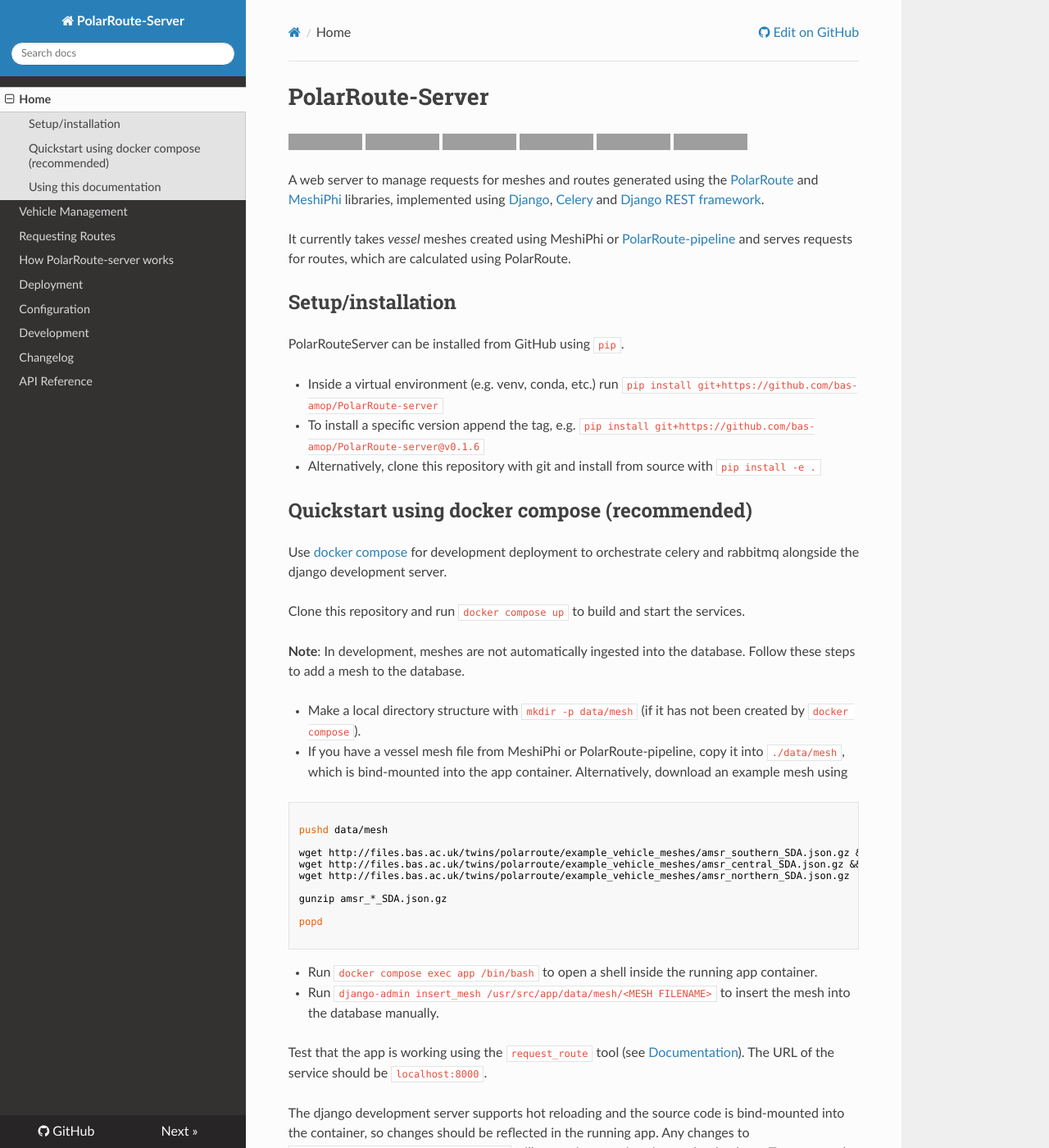
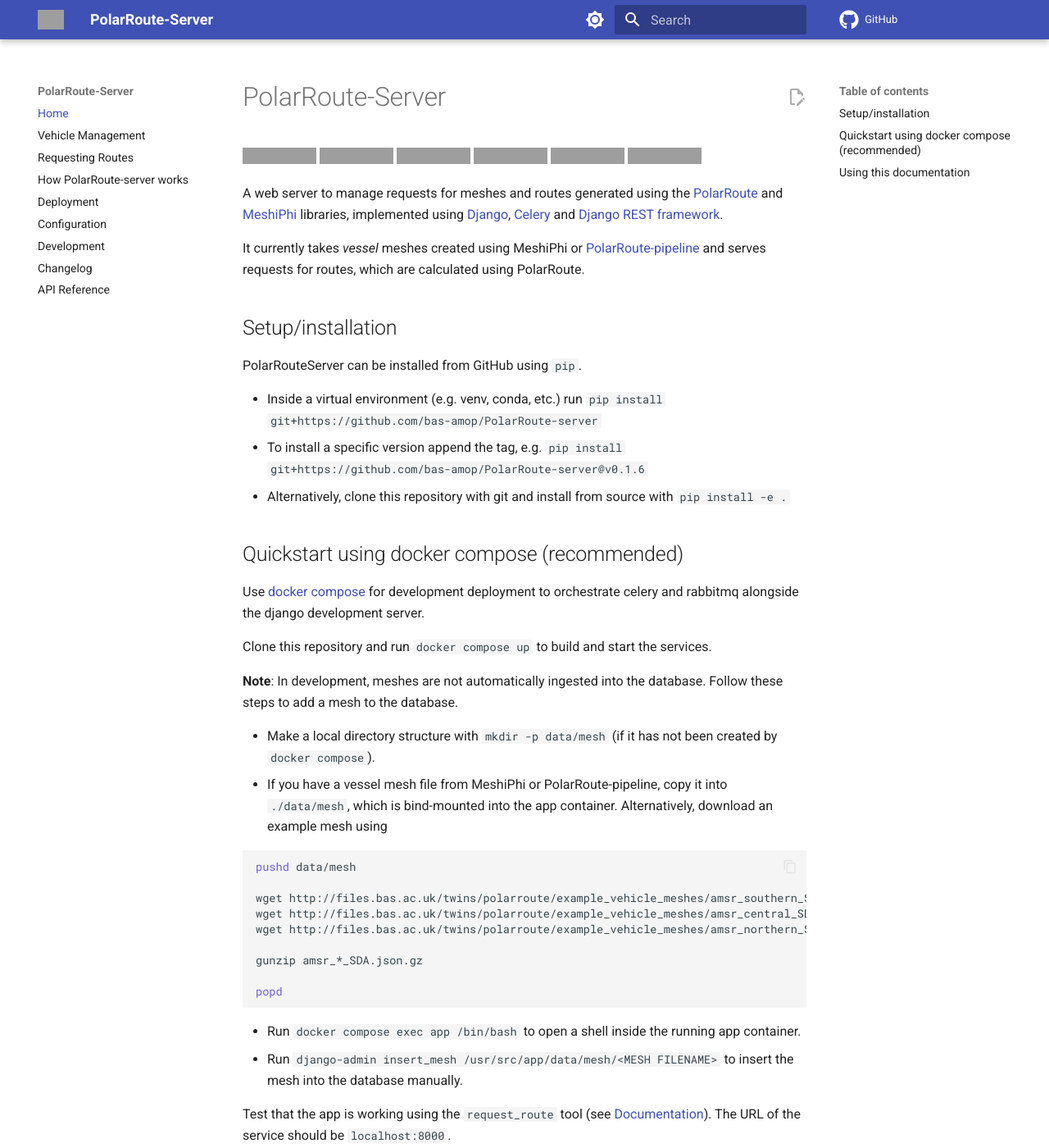
Before and after one commit to bas-amop/PolarRoute-server, an MkDocs documentation site: the page built from docs/index.md, in a window 1280 px wide and 1400 px high. Shown: the whole window at 82% size. Built offline with MkDocs 1.6.1 and Material for MkDocs 9.7.7, drawn with Linux system fonts in a browser that asks for light colours; nearby versions of some CDN libraries; comment, search, counter and statistics services are not loaded; some of the changed text lies outside the part shown; grey boxes are pictures that could not be loaded.

Commit message:
use material; tidy up and add some meagre docstrings

```diff
--- a/mkdocs.yml
+++ b/mkdocs.yml
@@ -1,10 +1,47 @@
 site_name: PolarRoute-Server
 repo_url: https://github.com/bas-amop/polarroute-server/
 edit_uri: edit/main/docs/
-theme: readthedocs
+theme:
+  name: material
+  logo: https://cdn.web.bas.ac.uk/bas-style-kit/0.7.3/img/logos-symbols/bas-roundel-inverse-transparent-64.png
+  favicon: https://cdn.web.bas.ac.uk/bas-style-kit/0.7.3/img/favicon/favicon-16x16.png
+  icon:
+    repo: fontawesome/brands/github
+  features:
+    # Enables copying of code blocks
+    - content.code.copy
+    # Enables "edit this page" to contribute to docs
+    - content.action.edit
+  palette:
+    # Palette toggle for light mode
+    - media: "(prefers-color-scheme: light)"
+      scheme: default
+      primary: indigo
+      toggle:
+        icon: material/brightness-7
+        name: Switch to dark mode
+    # Palette toggle for dark mode
+    - media: "(prefers-color-scheme: dark)"
+      scheme: slate
+      primary: indigo
+      toggle:
+        icon: material/brightness-4
+        name: Switch to light mode
+
 plugins:
   - search
-  - mkdocstrings
+  - mkdocstrings:
+      handlers:
+        python:
+          paths:
+            - polarrouteserver
+          options:
+            docstring_style: google
+            # show_object_full_path: true
+            merge_init_into_class: true
+            show_docstring_functions: true
+            show_docstring_classes: true
+            show_source: false
   - mkdocs-autoapi:
       autoapi_ignore:
         - "manage.py"
@@ -18,15 +55,15 @@
         - "polarrouteserver/celery.py"
         - "polarrouteserver/urls.py"
         - "polarrouteserver/wsgi.py"
+        - "polarrouteserver/_version.py"
         - "tests/*"
-      autoapi_file_patterns:
-        - "*.py"
+      # autoapi_file_patterns:
+      #   - "*.py"
       autoapi_add_nav_entry: Python Package API Reference
   - include-markdown:
       rewrite_relative_urls: true
   - render_swagger
-markdown_extensions:
-  - attr_list
+
 nav:
   - Home: index.md
   - vehicle-management.md
@@ -37,3 +74,17 @@
   - development.md
   - changelog.md
   - API Reference: api.md
+
+markdown_extensions:
+  - toc:
+      permalink: True
+  - admonition
+  - pymdownx.details
+  - pymdownx.superfences
+  - attr_list
+  - pymdownx.emoji:
+      emoji_index: !!python/name:material.extensions.emoji.twemoji # (1)!
+      emoji_generator: !!python/name:material.extensions.emoji.to_svg
+
+
+copyright: Copyright &copy; 2026 British Antarctic Survey
```
Also changed, not shown: pyproject.toml (+10 -7 lines), 1 other file.
